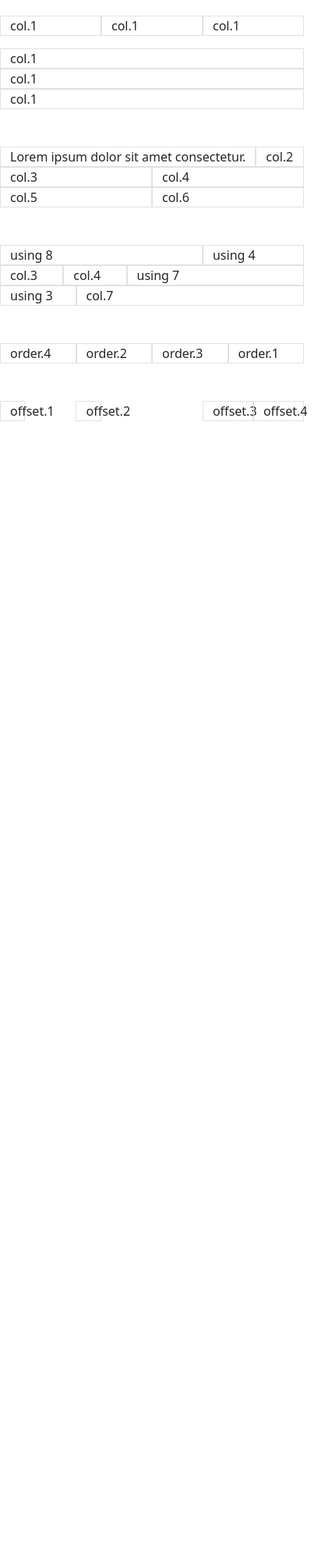
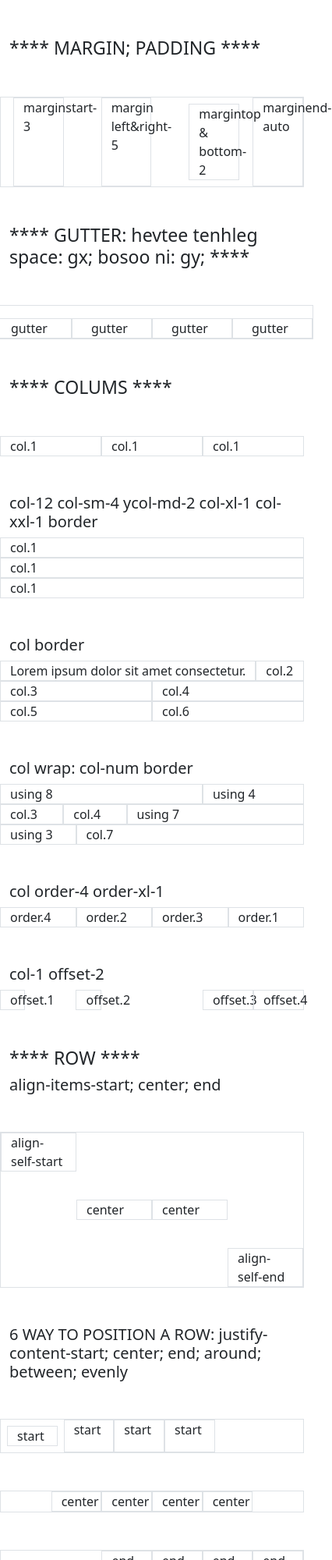
Before and after one commit to Evank1206/sass-BootStrap5, a website: page index.html in a window 390 px wide. Shown: the top 2000 px of the page at 78% size, 426 px wide, since content can reach past the window. Before the commit the page ends 844 px from the top, so only its background shows below. Drawn offline with Linux system fonts and the light colour scheme.

Commit message:
magrin, padding, gutter, 6 ways to position and row-cols methots

```diff
--- a/css/style.css
+++ b/css/style.css
@@ -4,3 +4,6 @@
 .header{
     background-color: grey;
 }
+.css-row{
+    height: 200px;
+}
--- a/index.html
+++ b/index.html
@@ -20,22 +20,44 @@
     </div> -->
     <!-- web body -->
     <div class="container">
+        <h3 class="mt-5">**** MARGIN; PADDING ****</h3>
+        <div class="row border mt-5">
+            <!-- sharing length of display "12" if there is no col number, those cols below will be sharing the 12 -->
+            <div class=" col-2 ms-3 border">marginstart-3</div>
+            <div class=" col-2 mx-5 border">margin left&right-5</div>
+            <div class=" col-2 my-2 border">margintop & bottom-2</div>
+            <div class=" col-2 ms-auto border">marginend-auto</div>
+
+        </div>
+        <h3 class="mt-5">**** GUTTER: hevtee tenhleg space: gx; bosoo ni: gy; ****</h3>
+        <div class="row border gx-5 gy-3 gx-sm-1 mt-5">
+            <!-- sharing length of display "12" if there is no col number, those cols below will be sharing the 12 -->
+            <div class=" col-3 border">gutter</div>
+            <div class=" col-3 border">gutter</div>
+            <div class=" col-3 border">gutter</div>
+            <div class=" col-3 border">gutter</div>
+
+        </div>
+
+        <h3 class="mt-5">**** COLUMS ****</h3>
         <!-- row one -->
-        <div class="row">
+        <div class="row mt-5">
             <!-- sharing length of display "12" if there is no col number, those cols below will be sharing the 12 -->
             <div class=" col border">col.1</div>
             <div class=" col border">col.1</div>
             <div class=" col border">col.1</div>
         </div>
         <!-- row two -->
-        <div class="row mt-3">
+        <div class="row mt-5">
+            <h5>col-12 col-sm-4  ycol-md-2 col-xl-1 col-xxl-1 border</h5>
             <!-- sharing length of display "12" diffrent width-->
-            <div class="col-12 col-sm-4  ycol-md-2 col-xl-1 col-xxl-1 border">col.1</div>
+            <div class="col-12 col-sm-4 col-md-2 col-xl-1 col-xxl-1 border">col.1</div>
             <div class="col-12 col-sm-4 col-md-2 col-xl-1 col-xxl-1 border">col.1</div>
             <div class="col-12 col-sm-4 col-md-2 col-xl-1 col-xxl-1 border">col.1</div>
         </div>
         <!-- row three -->
         <div class="row mt-5">
+            <h5>col border</h5>
             <!-- "break point", rejoing  "d-block, d-lg-none" text length "auto" -->
             <div class=" col-auto border">Lorem ipsum dolor sit amet consectetur.</div>
             <div class=" col border">col.2</div>
@@ -47,6 +69,7 @@
         </div>
         <!-- row four -->
         <div class="row mt-5">
+            <h5>col wrap: col-num border</h5>
             <!-- "col wrap" some of colums have longer width order than other so still
                 those other cols share left over space of 12 OR next jump  to next line -->
             <div class=" col-8 border">using 8</div>
@@ -60,6 +83,7 @@
         </div>
          <!-- row five -->
          <div class="row mt-5">
+            <h5>col order-4 order-xl-1</h5>
             <!-- "order" method how to change col location. THEN
                 if change screen width, those switched cols go back to first location-->
             <div class=" col order-4 order-xl-1 border">order.1</div>
@@ -69,14 +93,83 @@
         </div>
         <!-- row six -->
         <div class="row mt-5">
+            <h5>col-1 offset-2</h5>
            <!-- col "offset" method: take space between cols but  still share 12 -->
             <div class=" col-1 border">offset.1</div>
             <div class=" col-1 offset-2 border">offset.2</div>
             <div class=" col-2 offset-4 border">offset.3</div>
             <div class=" col-2 border">offset.4</div>
         </div>
+
+
+        <h3 class="mt-5">**** ROW ****</h3>
+        <h5>align-items-start; center; end</h5>
+
+        <div class="row mt-5 align-items-center border css-row">
+           <!-- col "offset" method: take space between cols but  still share 12 -->
+            <div class=" col border align-self-start">align-self-start</div>
+            <div class=" col border">center</div>
+            <div class=" col border">center</div>
+            <div class=" col border align-self-end">align-self-end</div>
+        </div>
+
+        <h5 class="mt-5">6 WAY TO POSITION A ROW: justify-content-start; center; end; around; between; evenly</h5>
+
+        <div class="row mt-5 justify-content-start border">
+           <!-- col "offset" method: take space between cols but  still share 12 -->
+            <div class=" col-2 m-2 border">start</div>
+            <div class=" col-2 border">start</div>
+            <div class=" col-2 border">start</div>
+            <div class=" col-2 border">start</div>
+        </div>
+        <div class="row mt-5 justify-content-center border">
+            <!-- col "offset" method: take space between cols but  still share 12 -->
+             <div class=" col-2 border">center</div>
+             <div class=" col-2 border">center</div>
+             <div class=" col-2 border">center</div>
+             <div class=" col-2 border">center</div>
+         </div>
+         <div class="row mt-5 justify-content-end border">
+            <!-- col "offset" method: take space between cols but  still share 12 -->
+             <div class=" col-2 border">end</div>
+             <div class=" col-2 border">end</div>
+             <div class=" col-2 border">end</div>
+             <div class=" col-2 border">end</div>
+         </div>
+         <div class="row mt-5 justify-content-around border">
+            <!-- col "offset" method: take space between cols but  still share 12 -->
+             <div class=" col-2 border">around</div>
+             <div class=" col-2 border">around</div>
+             <div class=" col-2 border">around</div>
+             <div class=" col-2 border">around</div>
+         </div>
+         <div class="row mt-5 justify-content-between border">
+            <!-- col "offset" method: take space between cols but  still share 12 -->
+             <div class=" col-2 border">between</div>
+             <div class=" col-2 border">between</div>
+             <div class=" col-2 border">between</div>
+             <div class=" col-2 border">between</div>
+         </div>
+         <div class="row mt-5 justify-content-evenly border">
+            <!-- col "offset" method: take space between cols but  still share 12 -->
+             <div class=" col-2 border">evenly</div>
+             <div class=" col-2 border">evenly</div>
+             <div class=" col-2 border">evenly</div>
+             <div class=" col-2 border">evenly</div>
+         </div>
+
+         <h5 class="mt-5">ROW-COLS: row-cols-num border</h5>
+         <div class="row my-5 border row-cols-sm-1 row-cols-md-2 row-cols-lg-3 row-cols-xxl-4">
+            <div class=" col border">row-cols</div>
+            <div class=" col border">row-cols</div>
+            <div class=" col border">col-cols</div>
+            <div class=" col border">row-cols</div>
+            <div class=" col border">row-cols</div>
+            <div class=" col border">row-cols</div>
+
+        </div>
+
     </div>
-
     <script src="./js/bootstrap.js"></script>
 </body>
 </html>
```
